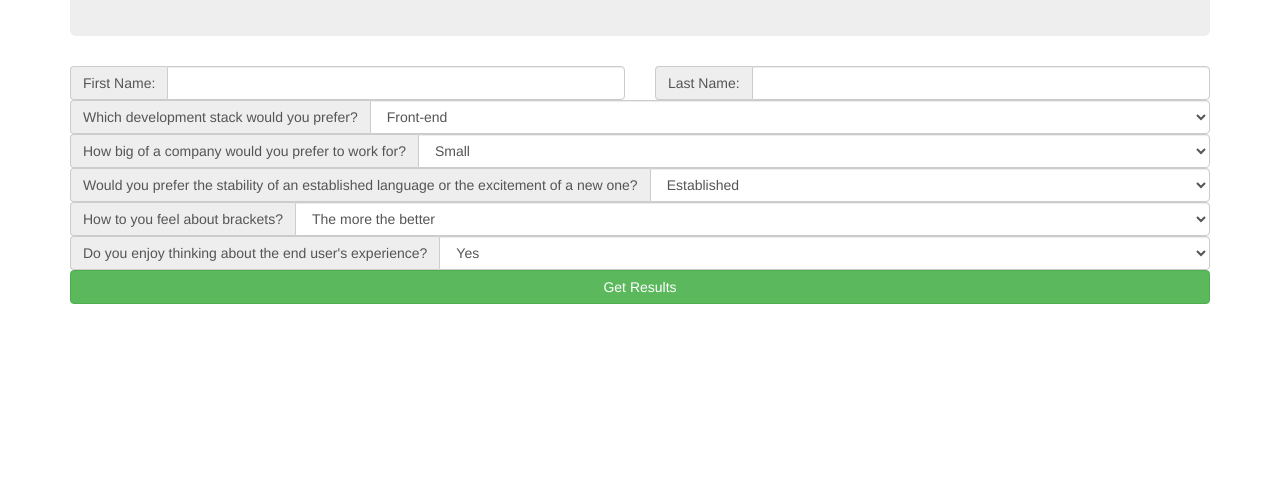
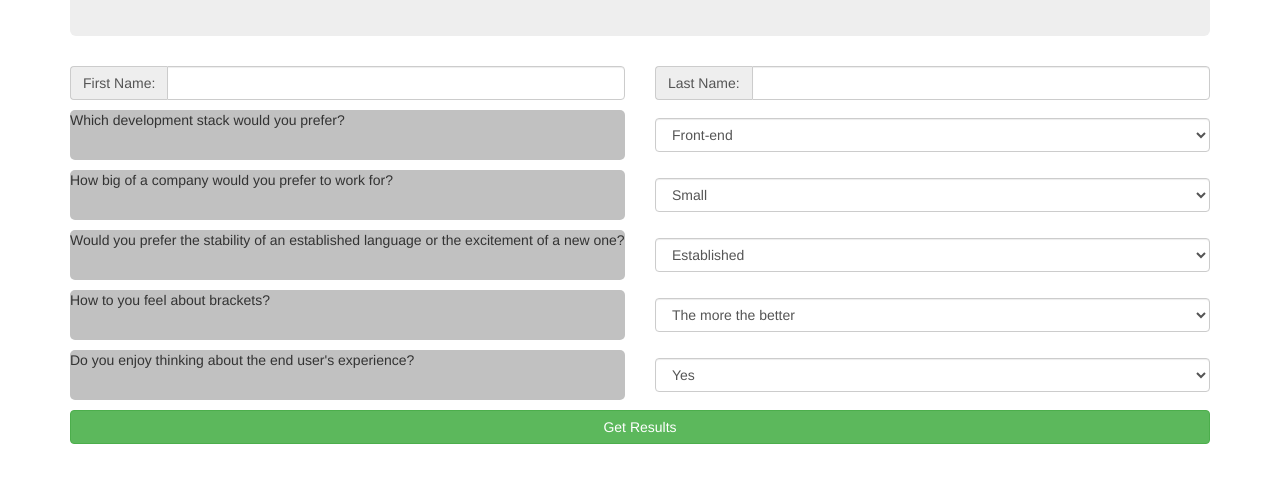
Before and after one commit to parmingt/language-survey, a plain HTML site: page index.html in a window 1280 px wide. Shown: the part 282-764 px from the top of the page. Drawn offline with Linux system fonts and the light colour scheme.

```diff
--- a/css/style.css
+++ b/css/style.css
@@ -1,3 +1,25 @@
 .output {
   display: none;
 }
+.question-block {
+  margin-top: 10px;
+  display: flex;
+  align-items: center;
+  justify-content: center;
+}
+
+body {
+  padding-bottom: 100px;
+}
+
+.question {
+  border-radius: 5px;
+  width: 100%;
+  min-height: 50px;
+  background-color: #C1C1C1;
+  vertical-align:middle;
+}
+
+#submit {
+  margin-top: 10px;
+}
--- a/index.html
+++ b/index.html
@@ -33,48 +33,68 @@
           </div>
         </div>
 
-        <div class='input-group'>
-          <span class='input-group-addon'>Which development stack would you prefer? </span>
+        <div class='row question-block'>
+          <div class='col-sm-6'>
+            <div class='question'>Which development stack would you prefer? </div>
+          </div>
+          <div class='col-sm-6'>
             <select id='stack' class='form-control'>
               <option>Front-end</option>
               <option>Back-end</option>
             </select>
           </div>
+        </div>
 
-        <div class='input-group'>
-          <span class='input-group-addon'>How big of a company would you prefer to work for? </span>
+        <div class='row question-block'>
+          <div class='col-sm-6'>
+            <div class='question'>How big of a company would you prefer to work for? </div>
+          </div>
+          <div class='col-sm-6'>
             <select id='size' class='form-control'>
               <option>Small</option>
               <option>Medium</option>
               <option>Large</option>
             </select>
           </div>
+        </div>
 
-        <div class='input-group'>
-          <span class='input-group-addon'>Would you prefer the stability of an established language or the excitement of a new one? </span>
+        <div class='row question-block'>
+          <div class='col-sm-6'>
+            <div class='question'>Would you prefer the stability of an established language or the excitement of a new one? </div>
+          </div>
+          <div class='col-sm-6'>
             <select id='stability' class='form-control'>
               <option>Established</option>
               <option>New</option>
               <option>No Preference</option>
             </select>
           </div>
+        </div>
 
-        <div class='input-group'>
-          <span class='input-group-addon'>How to you feel about brackets? </span>
+        <div class='row question-block'>
+          <div class='col-sm-6'>
+            <div class='question'>How to you feel about brackets? </div>
+          </div>
+          <div class='col-sm-6'>
             <select id='brackets' class='form-control'>
               <option value='2'>The more the better</option>
               <option value='1'>Meh</option>
               <option value='0'>Even one pair is too many</option>
             </select>
           </div>
+        </div>
 
-        <div class='input-group'>
-          <span class='input-group-addon'>Do you enjoy thinking about the end user's experience? </span>
+        <div class='row question-block'>
+          <div class='col-sm-6'>
+            <div class='question'>Do you enjoy thinking about the end user's experience? </div>
+          </div>
+          <div class='col-sm-6'>
             <select id='endUser' class='form-control'>
               <option>Yes</option>
               <option>No</option>
               <option>No Preference</option>
             </select>
+          </div>
         </div>
 
         <button type='button' class='btn btn-success btn-block' id='submit'>Get Results</button>
```
Also changed, not shown: 1 other file. Lines whose indentation alone changed are shown as unchanged.
